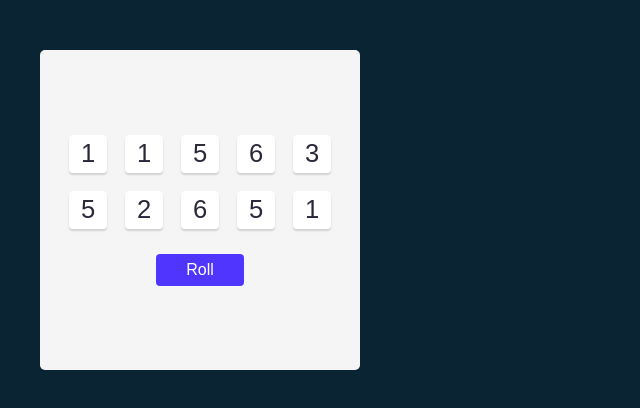
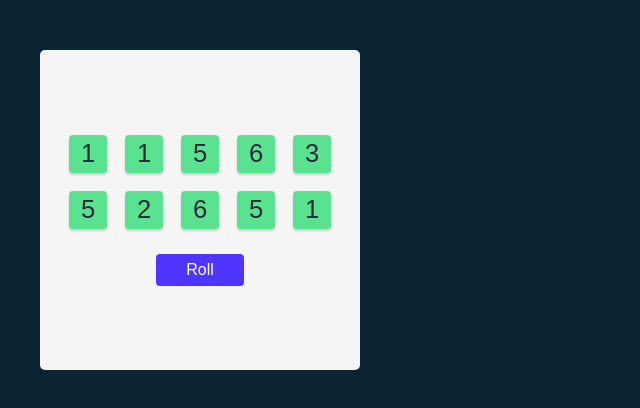
Before and after one commit to PeterKCrowther/Scrimba_React_Projects, a React (Create React App) app in the folder Project_4/tenzies_game/: page / in a window 1280 px wide. Shown: the top 408 px of the page, without its empty margins (0-640 px from the left). Built offline with nearby package versions, Linux system fonts and the light colour scheme.

Commit message:
PR4 - UPDATE - Is held functionality

```diff
--- a/Project_4/tenzies_game/src/App.js
+++ b/Project_4/tenzies_game/src/App.js
@@ -13,7 +13,7 @@ function App() {
       const value = randomNumber1to6();
       diceArray.push({
         value: value,
-        isHeld: false,
+        isHeld: true,
         id: nanoid()
       });
     }
@@ -26,7 +26,12 @@ function App() {
     setDice( allNewDice() );
   }
 
-  const theDice = dice.map( (die, index) => ( <Die key={die.id} value={die.value} /> ) );
+  const theDice = dice.map( (die, index) =>
+    ( <Die
+        key={die.id}
+        value={die.value}
+        isHeld={die.isHeld} /> )
+  );
 
   return (
     <div className="App">
--- a/Project_4/tenzies_game/src/components/Die.js
+++ b/Project_4/tenzies_game/src/components/Die.js
@@ -1,7 +1,13 @@
 import React from "react";
 
 export default function Die(props) {
+
+    const dieClasses =
+        (props.isHeld)
+        ? "die-cont__item--held"
+        : "die-cont__item";
+
     return (
-        <div className="die-cont__item">{props.value}</div>
+        <div className={dieClasses}>{props.value}</div>
     );
 }
--- a/Project_4/tenzies_game/src/index.css
+++ b/Project_4/tenzies_game/src/index.css
@@ -27,7 +27,8 @@ main {
   grid-gap: 18px;
 }
 
-.die-cont__item {
+.die-cont__item,
+.die-cont__item--held {
   background: white;
   display: flex;
   justify-content: center;
@@ -36,6 +37,10 @@ main {
   font-size: 1.6rem;
   border-radius: 4px;
   box-shadow: 0px 2px 2px rgba(0, 0, 0, 0.15);
+}
+
+.die-cont__item--held {
+  background: #59e391;
 }
 
 button.roll {
```
